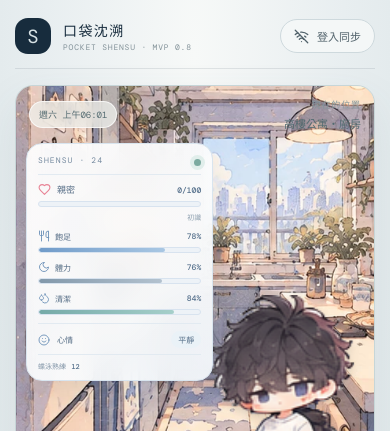
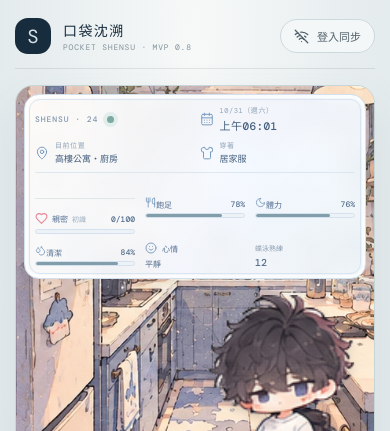
Before and after one commit to shika141/pocket-shensu, a React (Vite) app: page / in a window 390 px wide. Shown: the top 431 px of the page. Built offline with nearby package versions, Linux system fonts and the light colour scheme; no server answers.

Commit message:
Pocket-Shensu-018-Unified-Status-Panel

```diff
--- a/src/06_App.tsx
+++ b/src/06_App.tsx
@@ -1,6 +1,6 @@
 // 06｜MVP 遊戲主畫面：人物場景、狀態欄、情境互動、登入與同步狀態。
 import { useCallback, useEffect, useMemo, useRef, useState } from 'react'
-import { Droplets, Heart, KeyRound, LogOut, Moon, Smile, Utensils, Wifi, WifiOff } from 'lucide-react'
+import { CalendarDays, Droplets, Heart, KeyRound, LogOut, MapPin, Moon, Shirt, Smile, Utensils, Wifi, WifiOff } from 'lucide-react'
 import { freshState, relationship, ROOMS, type GameState, type Outfit, type Room } from './01_gameData'
 import { simulate } from './02_simulation'
 import { loadLocal, saveLocal, type LocalEnvelope } from './03_storage'
@@ -258,7 +258,8 @@ export default function App() {
     return () => window.removeEventListener('keydown', onKey)
   })
 
-  const timeLabel = useMemo(() => new Intl.DateTimeFormat('zh-TW', { hour: '2-digit', minute: '2-digit', weekday: 'short' }).format(clock), [clock])
+  const calendarLabel = useMemo(() => new Intl.DateTimeFormat('zh-TW', { month: '2-digit', day: '2-digit', weekday: 'short' }).format(clock), [clock])
+  const timeLabel = useMemo(() => new Intl.DateTimeFormat('zh-TW', { hour: '2-digit', minute: '2-digit', hour12: true }).format(clock), [clock])
   const signin = async (event: React.FormEvent) => {
     event.preventDefault(); if (!supabase) return; setBusy(true)
     try {
@@ -288,17 +289,23 @@ export default function App() {
     <section className="game-layout">
       <section className={`game-scene room-${state.room}`} aria-label="沈溯目前所在場景">
         <Scene room={state.room}/>
-        <div className="scene-heading"><div><span className="eyebrow">現在的位置</span><strong>{roomNames[state.room]}</strong></div><time>{timeLabel}</time></div>
+        <aside className="scene-dashboard" aria-label="時間、位置與沈溯狀態">
+          <div className="dashboard-topline">
+            <div className="dashboard-identity"><span>SHENSU · 24</span><i className="status-dot" title={syncText}/></div>
+            <div className="dashboard-time"><CalendarDays size={17}/><span><small>{calendarLabel}</small><strong>{timeLabel}</strong></span></div>
+            <div className="dashboard-location"><MapPin size={19}/><span><small>目前位置</small><strong>{roomNames[state.room]}</strong></span></div>
+            <div className="dashboard-outfit"><Shirt size={18}/><span><small>穿著</small><strong>{outfitName(state.outfit)}</strong></span></div>
+          </div>
+          <div className="dashboard-stats">
+            <div className="relationship dashboard-relationship"><div><Heart size={16}/><span>親密</span><small>{relationship(state.intimacy)}</small></div><strong>{state.intimacy}/100</strong><div className="heart-meter"><i style={{ width: `${state.intimacy}%` }}/></div></div>
+            <Stat label="飽足" value={state.hunger} color="blue"/><Stat label="體力" value={state.energy} color="silver"/><Stat label="清潔" value={state.cleanliness} color="teal"/>
+            <div className="dashboard-mood"><span><Smile size={16}/>心情</span><strong>{state.mood}</strong></div>
+            <div className="dashboard-skill"><small>蝶泳熟練</small><strong>{state.swimSkill}</strong></div>
+          </div>
+        </aside>
         <Character outfit={state.outfit} mood={state.mood} autonomy={autonomy}/>
         {state.sharkPlush && state.room !== 'pool' && !['sleep', 'shark'].includes(state.outfit) && <div className="plush">🦈</div>}
         {dialogueVisible && <div className="scene-dialogue" role="status" aria-live="polite"><span>沈溯 · {state.activity}</span><p>{state.lastInteraction || speech(state.mood, state.activity)}</p></div>}
-        <aside className="scene-status" aria-label="沈溯狀態">
-          <div className="scene-status-title"><span>SHENSU · 24</span><span className="status-dot" title={syncText}/></div>
-          <div className="relationship"><div><Heart size={16}/><span>親密</span></div><strong>{state.intimacy}/100</strong><div className="heart-meter"><i style={{ width: `${state.intimacy}%` }}/></div><small>{relationship(state.intimacy)}</small></div>
-          <Stat label="飽足" value={state.hunger} color="blue"/><Stat label="體力" value={state.energy} color="silver"/><Stat label="清潔" value={state.cleanliness} color="teal"/>
-          <div className="mood-row"><span><Smile size={15}/>心情</span><strong>{state.mood}</strong></div>
-          <div className="scene-facts"><span>蝶泳熟練 <b>{state.swimSkill}</b></span></div>
-        </aside>
       </section>
       <section className="control-panel" aria-label="遊戲選單">
         <nav className="category-tabs" role="tablist" aria-label="遊戲分類">{pages.map((item) => <button role="tab" aria-selected={page === item} key={item} className={page === item ? 'active' : ''} onClick={() => { setPage(item); setSelected(0) }}><span>{pageLabels[item]}</span></button>)}</nav>
--- a/src/07_styles.css
+++ b/src/07_styles.css
@@ -162,3 +162,66 @@
 
 /* 017a｜坐姿與睡姿使用現有單人圖，將錨點移至客廳沙發／臥室床面。 */
 .game-scene .character-anchor{bottom:var(--character-bottom,4%);}
+
+/* 018｜時間、位置、服裝與數值整合為參考圖風格的動態海洋手帳面板。 */
+.scene-dashboard{position:absolute;z-index:6;top:13px;left:13px;right:13px;padding:12px 16px 13px;border:1px solid #d3e1ef;border-radius:19px;background:linear-gradient(125deg,#fffefbf2,#f5f9fff0 58%,#eff7fcf2);box-shadow:0 8px 24px #4667871a,inset 0 0 0 3px #ffffffa8;backdrop-filter:blur(10px);color:#405c7d;}
+.scene-dashboard:before{content:"";position:absolute;inset:5px;border:1px solid #d9e5f0;border-radius:14px;pointer-events:none;}
+.dashboard-topline{position:relative;display:grid;grid-template-columns:1fr 1.15fr 1.7fr 1.1fr;align-items:center;gap:12px;padding-bottom:9px;border-bottom:1px solid #dbe7f1;}
+.dashboard-identity{display:flex;align-items:center;gap:9px;font:500 9px 'DM Mono';letter-spacing:.12em;color:#8297ae;}
+.dashboard-identity .status-dot{flex:none;margin:0;}
+.dashboard-time,.dashboard-location,.dashboard-outfit{min-width:0;display:flex;align-items:center;gap:8px;color:#597899;}
+.dashboard-time svg,.dashboard-location svg,.dashboard-outfit svg{flex:none;color:#789bc0;stroke-width:1.7;}
+.dashboard-time span,.dashboard-location span,.dashboard-outfit span{min-width:0;display:flex;flex-direction:column;gap:2px;}
+.dashboard-time small,.dashboard-location small,.dashboard-outfit small{font:8px 'DM Mono';letter-spacing:.08em;color:#91a3b7;}
+.dashboard-time strong,.dashboard-location strong,.dashboard-outfit strong{overflow:hidden;text-overflow:ellipsis;white-space:nowrap;font-size:11px;font-weight:600;color:#455f7d;}
+.dashboard-time strong{font:500 13px 'DM Mono';letter-spacing:.04em;}
+.dashboard-stats{position:relative;display:grid;grid-template-columns:1.35fr repeat(3,1fr) 1fr .68fr;align-items:center;gap:12px;padding-top:10px;}
+.dashboard-relationship{min-width:0;display:grid;grid-template-columns:1fr auto;gap:5px 8px;align-items:center;}
+.dashboard-relationship>div:first-child{min-width:0;display:flex;align-items:center;gap:6px;color:#526f91;font-size:10px;font-weight:600;}
+.dashboard-relationship>div:first-child svg{flex:none;color:#e7879b;}
+.dashboard-relationship>div:first-child small{overflow:hidden;text-overflow:ellipsis;white-space:nowrap;color:#9aabba;font-size:8px;font-weight:400;}
+.dashboard-relationship>strong{font:500 10px 'DM Mono';color:#526d8b;}
+.dashboard-relationship .heart-meter{grid-column:1/-1;height:7px;border:1px solid #d5e1ee;background:#edf2f7;}
+.dashboard-stats .stat-row{min-width:0;margin:0;}
+.dashboard-stats .stat-row>div:first-child{align-items:center;margin-bottom:5px;color:#526f91;font-size:9px;}
+.dashboard-stats .stat-row>div:first-child span{gap:5px;font-size:9px;white-space:nowrap;}
+.dashboard-stats .stat-row>div:first-child svg{width:13px;height:13px;color:#7397bd;stroke-width:1.8;}
+.dashboard-stats .stat-row b{font:500 9px 'DM Mono';color:#526d8b;}
+.dashboard-stats .bar{height:7px;border:1px solid #d5e1ee;background:#edf2f7;}
+.dashboard-mood{min-width:0;display:flex;flex-direction:column;gap:6px;color:#526f91;font-size:9px;}
+.dashboard-mood>span{display:flex;align-items:center;gap:5px;white-space:nowrap;}
+.dashboard-mood svg{width:14px;height:14px;color:#7397bd;stroke-width:1.8;}
+.dashboard-mood strong{overflow:hidden;text-overflow:ellipsis;white-space:nowrap;font-size:10px;font-weight:600;color:#526d8b;}
+.dashboard-skill{display:flex;flex-direction:column;gap:5px;color:#8b9db0;}
+.dashboard-skill small{font-size:8px;white-space:nowrap;}
+.dashboard-skill strong{font:500 12px 'DM Mono';color:#526d8b;}
+@media(max-width:780px){
+  .scene-dashboard{top:8px;left:8px;right:8px;padding:10px 10px 9px;border-radius:15px;}
+  .scene-dashboard:before{inset:4px;border-radius:11px;}
+  .dashboard-topline{grid-template-columns:1fr 1fr;gap:7px 9px;padding-bottom:7px;}
+  .dashboard-identity{font-size:8px;}
+  .dashboard-time,.dashboard-location,.dashboard-outfit{gap:6px;}
+  .dashboard-time svg,.dashboard-location svg,.dashboard-outfit svg{width:14px;height:14px;}
+  .dashboard-time small,.dashboard-location small,.dashboard-outfit small{font-size:7px;}
+  .dashboard-time strong{font-size:11px;}
+  .dashboard-location strong,.dashboard-outfit strong{font-size:9px;}
+  .dashboard-stats{grid-template-columns:repeat(3,minmax(0,1fr));gap:8px 10px;padding-top:8px;}
+  .dashboard-relationship{gap:4px 5px;}
+  .dashboard-relationship>div:first-child{gap:4px;font-size:8px;}
+  .dashboard-relationship>div:first-child svg{width:13px;height:13px;}
+  .dashboard-relationship>div:first-child small{font-size:7px;}
+  .dashboard-relationship>strong{font-size:8px;}
+  .dashboard-relationship .heart-meter{height:5px;}
+  .dashboard-stats .stat-row>div:first-child{margin-bottom:3px;font-size:8px;}
+  .dashboard-stats .stat-row>div:first-child span{gap:4px;font-size:8px;}
+  .dashboard-stats .stat-row>div:first-child svg{width:11px;height:11px;}
+  .dashboard-stats .stat-row b{font-size:8px;}
+  .dashboard-stats .bar{height:5px;}
+  .dashboard-mood{gap:4px;font-size:8px;}
+  .dashboard-mood svg{width:12px;height:12px;}
+  .dashboard-mood strong{font-size:8px;}
+  .dashboard-skill{gap:3px;}
+  .dashboard-skill small{font-size:7px;}
+  .dashboard-skill strong{font-size:10px;}
+}
+@media(max-width:380px){.scene-dashboard{left:6px;right:6px;padding:8px 8px 7px}.dashboard-topline{gap:6px 7px}.dashboard-stats{gap:7px 7px}}
```
Also changed, not shown: 1 other file (tests, documents, lock files or other folders).
